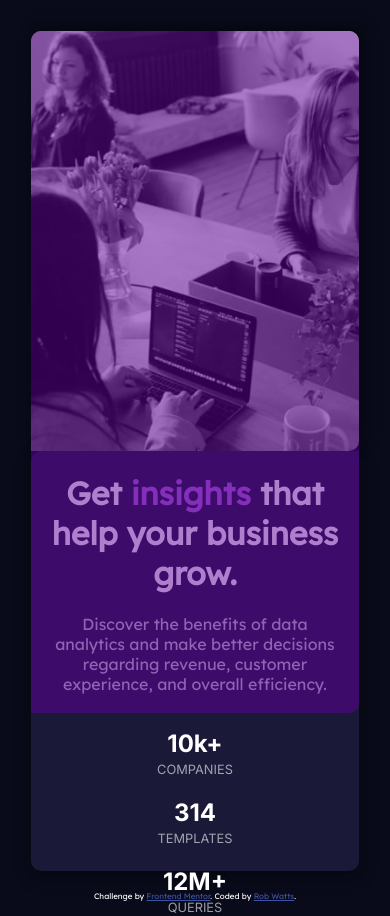
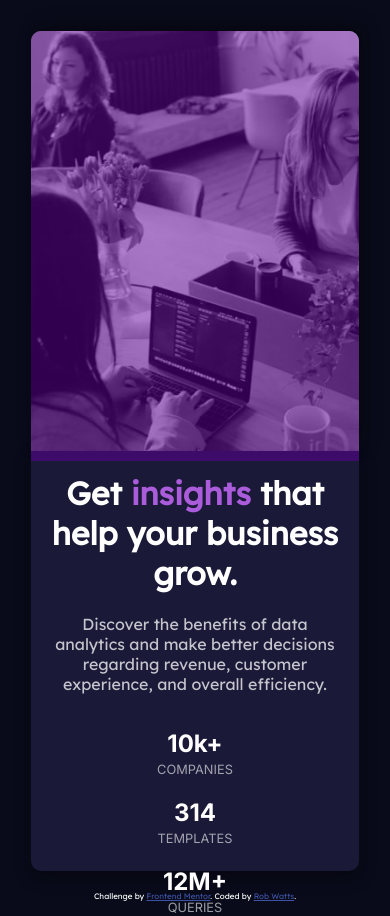
Before and after one commit to robinwatts96/stats-preview-card-component-main, a plain HTML site: page index.html in a window 390 px wide. Drawn offline with Linux system fonts and the light colour scheme.

Commit message:
Update styles.css

```diff
--- a/styles.css
+++ b/styles.css
@@ -82,6 +82,8 @@ p{
     margin-right: 20%;
 }
 
+
+/* Media */
 @media (max-width: 1180px)
 {
 body{
@@ -122,6 +124,8 @@ p{
   vertical-align: top;
   border-bottom-right-radius: 10px;
   border-bottom-left-radius: 10px;
+  border-top-right-radius: 0;
+  border-top-left-radius: 0;
   /*padding-top: 5%;*/
   padding-left: 5%;
   padding-right: 5%;
@@ -140,6 +144,7 @@ p{
     /*background-attachment: */
     vertical-align: top;
     border-top-right-radius: 10px;
+    border-bottom-right-radius: 0;
     border-top-left-radius: 10px;
     box-shadow: 3px -4px 8px 0 rgba(0, 0, 0, 0.2), 5px -6px 20px 0 rgba(0, 0, 0, 0.19);
 }
@@ -148,10 +153,11 @@ p{
     left: 0;
     top: 0;
     width: 100%;
-    height: 100%;
+    height: 40%;
     padding-top: 80%;
     background-color: hsl(277, 100%, 31% , 50%);
     border-top-right-radius: 10px;
+    border-bottom-right-radius: 0;
     border-top-left-radius: 10px;
 }
 
```
